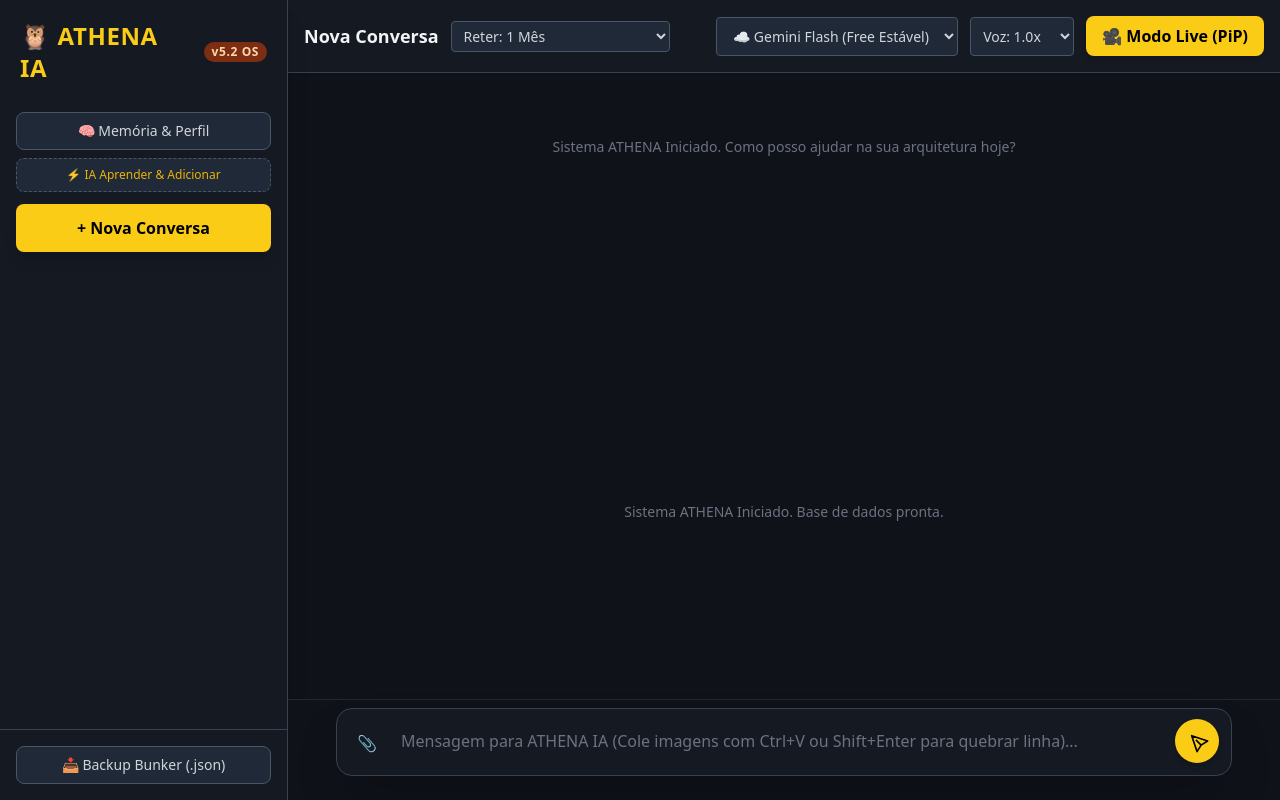
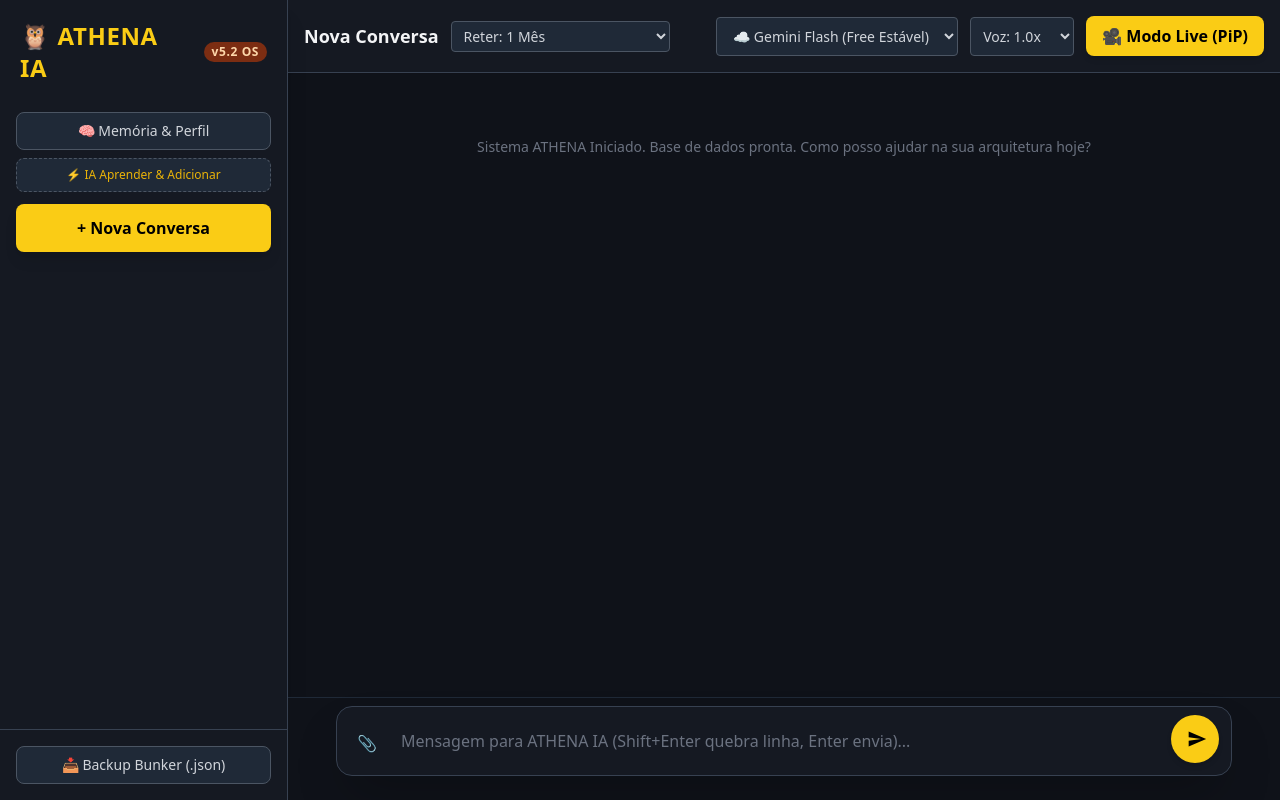
Before and after one commit to felipeoliveiraIA/Athena-IA, a Flask app: page / in a window 1280 px wide. Run offline with Flask 3, Linux system fonts and the light colour scheme; some libraries are stand-ins or nearby versions.

Commit message:
Update index.html

```diff
--- a/templates/index.html
+++ b/templates/index.html
@@ -86,32 +86,25 @@
             </div>
         </header>
 
-        <!-- Container das Mensagens -->
+     <!-- Container das Mensagens (Unificado e Protegido) -->
         <div id="chat-box" class="flex-1 overflow-y-auto p-6 flex flex-col gap-6 scroll-smooth pb-32">
             <div class="text-center text-gray-500 text-sm mt-10">
-                Sistema ATHENA Iniciado. Como posso ajudar na sua arquitetura hoje?
+                Sistema ATHENA Iniciado. Base de dados pronta. Como posso ajudar na sua arquitetura hoje?
             </div>
         </div>
 
-       <!-- Container das Mensagens -->
-        <div id="chat-box" class="flex-1 overflow-y-auto p-6 flex flex-col gap-6 scroll-smooth">
-            <div class="text-center text-gray-500 text-sm mt-10">
-                Sistema ATHENA Iniciado. Base de dados pronta.
-            </div>
-        </div>
-
-        <!-- Área de Input (WhatsApp Style - Corrigido para não sobrepor) -->
+        <!-- Área de Input (WhatsApp Style) -->
         <div class="w-full bg-[#0f1219] pt-2 pb-6 px-6 shrink-0 z-20 border-t border-gray-800">
             <div class="max-w-4xl mx-auto relative flex items-end bg-[#151922] border border-gray-700 rounded-2xl shadow-2xl p-2">
                 <input type="file" id="file-attachment" class="hidden" accept=".txt,.md,image/png,image/jpeg" onchange="processAttachment(event)">
                 <button onclick="document.getElementById('file-attachment').click()" class="p-3 text-gray-400 hover:text-[#FACC15] transition shrink-0 cursor-pointer" title="Anexar Arquivo">📎</button>
-                <textarea id="user-input" class="flex-1 bg-transparent text-gray-100 p-3 resize-none outline-none max-h-48 min-h-[50px] placeholder-gray-500" placeholder="Mensagem para ATHENA IA (Cole imagens com Ctrl+V ou Shift+Enter para quebrar linha)..." rows="1"></textarea>
-                <button id="btn-enviar" onclick="handleSend()" class="bg-[#FACC15] text-black p-3 mb-1 mr-1 rounded-full hover:bg-[#EAB308] transition shrink-0 shadow-md">
-                    <svg class="w-5 h-5 transform -rotate-45" fill="none" stroke="currentColor" viewBox="0 0 24 24"><path stroke-linecap="round" stroke-linejoin="round" stroke-width="2" d="M12 19l9 2-9-18-9 18 9-2zm0 0v-8"></path></svg>
+                <textarea id="user-input" class="flex-1 bg-transparent text-gray-100 p-3 resize-none outline-none max-h-48 min-h-[50px] placeholder-gray-500" placeholder="Mensagem para ATHENA IA (Shift+Enter quebra linha, Enter envia)..." rows="1"></textarea>
+                <!-- Botão Enviar substituído por aviãozinho apontando para a direita (Padrão WhatsApp), preservando sua cor dourada -->
+                <button id="btn-enviar" onclick="handleSend()" class="bg-[#FACC15] text-black p-3 mb-1 mr-1 rounded-full hover:bg-[#EAB308] transition shrink-0 shadow-md flex items-center justify-center w-12 h-12">
+                    <svg class="w-6 h-6 ml-1" fill="currentColor" viewBox="0 0 24 24"><path d="M2.01 21L23 12 2.01 3 2 10l15 2-15 2z"></path></svg>
                 </button>
             </div>
         </div>
-    </main>
 
     <!-- Container do Vídeo PiP (Injetado via Document PiP) -->
     <div id="live-video-container" class="flex flex-col items-center justify-center w-full h-full p-2 bg-[#151922] text-white font-sans">
@@ -458,9 +451,8 @@
             }
         }
 
-        // --- GESTÃO DE SESSÕES (Nova Conversa) ---
+       // --- GESTÃO DE SESSÕES (Nova Conversa com Retenção) ---
         function startNewChat() {
-            // Salva o chat atual no localStorage antes de limpar a tela (Simulação do DB local)
             const chatBox = document.getElementById('chat-box');
             const currentChatTitle = document.getElementById('current-chat-title').innerText;
             const retention = document.getElementById('retention-select').value;
@@ -477,7 +469,6 @@
                 updateChatListSidebar();
             }
 
-            // Limpa a tela para a nova conversa
             chatBox.innerHTML = `
                 <div class="text-center text-gray-500 text-sm mt-10">
                     Novo Chat Iniciado. Base de dados pronta e isolada.
@@ -489,6 +480,7 @@
         // --- RENDERIZAR CHATS SALVOS NA BARRA LATERAL ---
         function updateChatListSidebar() {
             const chatListDiv = document.getElementById('chat-list');
+            if (!chatListDiv) return;
             const chatHistory = JSON.parse(localStorage.getItem('athena_chats') || '[]');
             chatListDiv.innerHTML = '';
 
@@ -507,10 +499,8 @@
             currentChatId = chatObj.id;
         }
 
-        // Inicializa a barra lateral ao carregar a página
-        window.onload = () => { updateChatListSidebar(); };
-
-        }
+        // Inicializa a barra lateral ao carregar a página com segurança
+        window.addEventListener('DOMContentLoaded', () => { updateChatListSidebar(); });
 
         function exportBunker() {
             alert("Módulo Bunker Backup será baixado em breve (Requer integração completa do IndexedDB na V5.3)");
```
